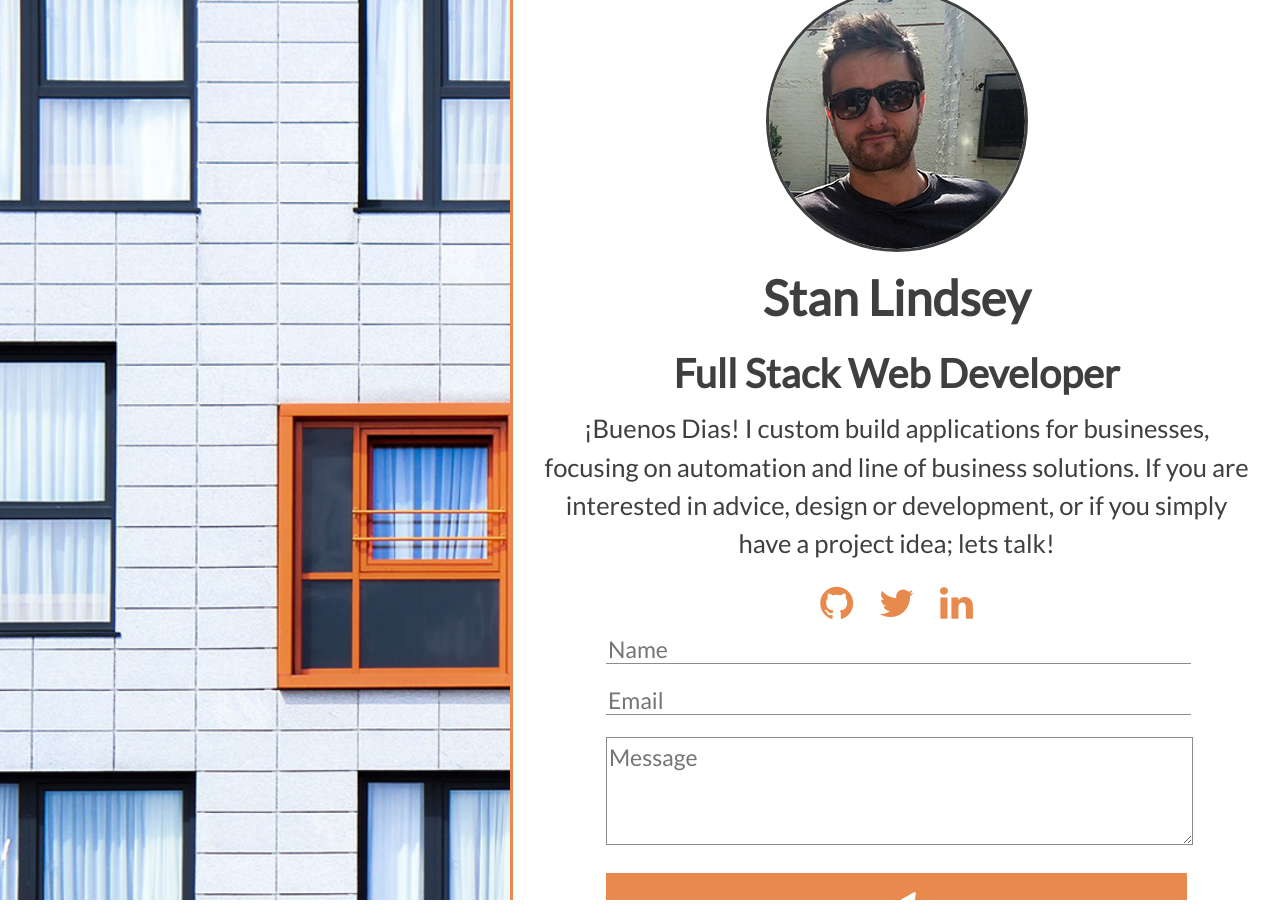
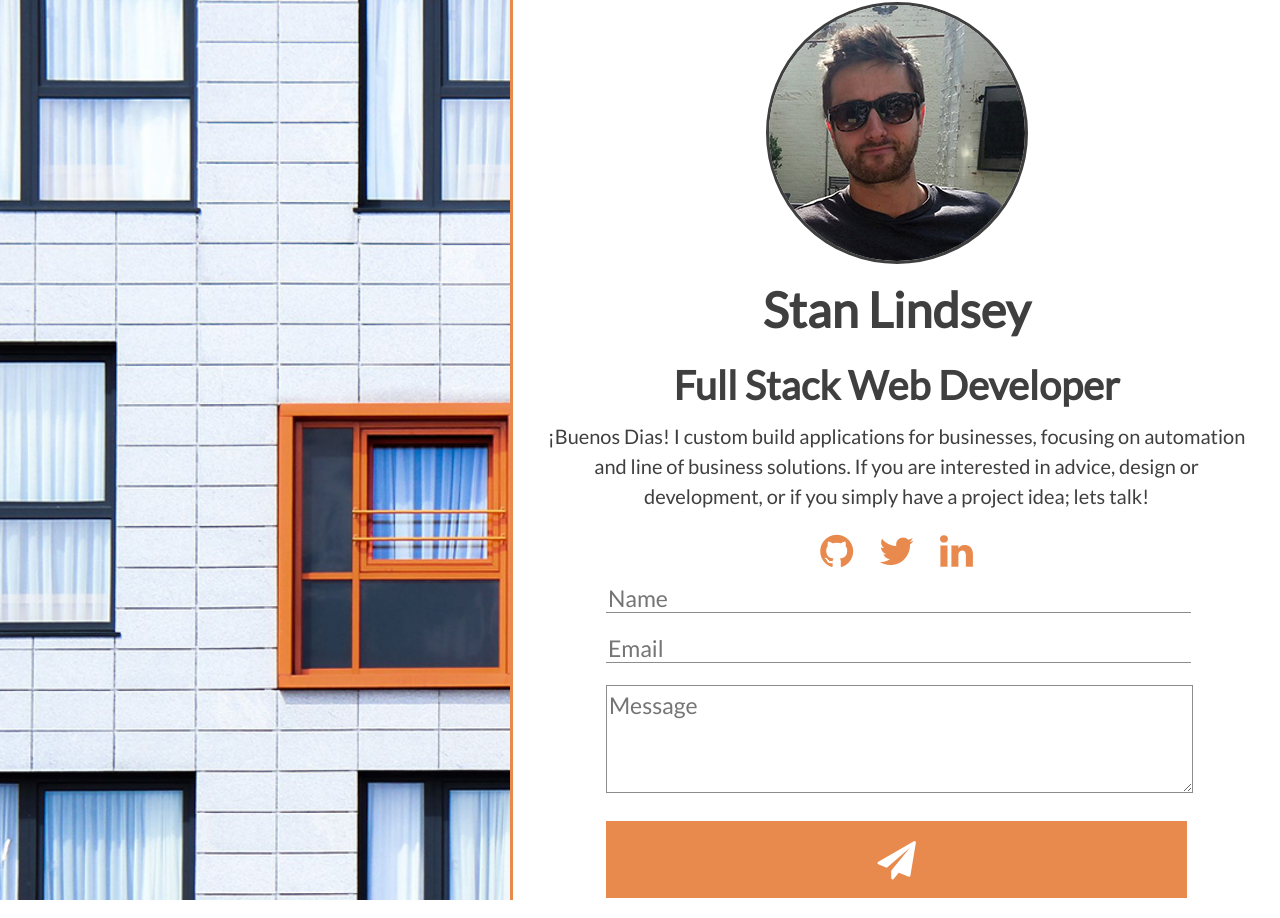
Before and after one commit to StanLindsey/stanlindsey.github.io, a Jekyll site: the page built from index.html, in a window 1280 px wide. Built offline with Jekyll 4.4.1, drawn with Linux system fonts in a browser that asks for light colours; nearby versions of some CDN libraries.

Commit message:
fixed content sizing

```diff
--- a/_layouts/home.html
+++ b/_layouts/home.html
@@ -29,7 +29,7 @@
         </div>
       </section>
 
-<!--       <section class="dual-column work-words-section">
+      <!-- <section class="dual-column work-words-section">
         <div class="left-section">
           <div class="work-gallery">
             <div><img src="https://source.unsplash.com/random/400x300" /></div>
@@ -51,8 +51,8 @@
               {% endfor %}
           </div>
         </div>
-      </section> -->
+      </section>
+       -->
     </main>
-
   </body>
 </html>
--- a/css/_about-section.scss
+++ b/css/_about-section.scss
@@ -11,7 +11,6 @@
 
 .about-content {
   display:flex;
-  min-height:100%;
   align-items: center;
   justify-content:center;
   flex-direction:column;
--- a/css/_layout.scss
+++ b/css/_layout.scss
@@ -19,11 +19,10 @@
 }
 
 .left-section, .right-section {
-  min-height:100%;
   display:flex;
   flex-direction:column;
   align-items: center;
-  justify-content:flex-start;
+  justify-content:center;
 }
 
 .left-section{
@@ -33,9 +32,6 @@
 .right-section {
   background: rgba(255, 255, 255, 0.90);
   min-height:100%;
-  display:flex;
-  flex-direction:column;
-  align-items: center;
 }
 
 
--- a/css/main.scss
+++ b/css/main.scss
@@ -36,10 +36,6 @@ body {
   height:100%;
 }
 
-main {
-  overflow:hidden;
-}
-
 h1 {
   font-size: 3.8vmax;
   margin:1vh;;
@@ -51,7 +47,7 @@ h2 {
 }
 
 p {
-  font-size:4.5vw;
+  font-size:1em;
   margin:0.5vw;
 }
 
@@ -73,9 +69,7 @@ a:hover {
 // Tablet & Up
 
 @media only screen and (min-device-width : 768px) and (min-width: 768px){
-  p {
-    font-size:calc(3vmax - 1vw);
-  }
+
 
 }
 
@@ -88,8 +82,4 @@ a:hover {
   h2 {
     font-size: 2.1vmin;
   }
-
-  p {
-    font-size:1.3vmax;
-  }
 }
```
